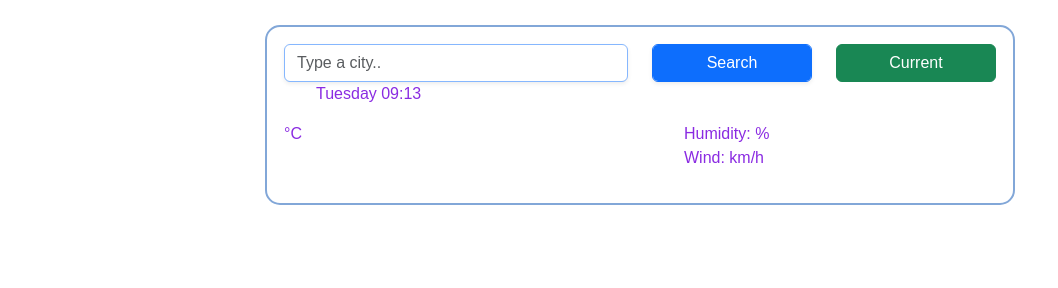
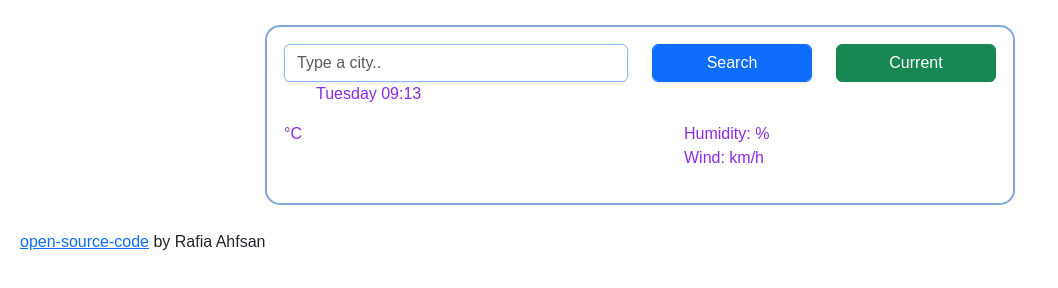
Before and after one commit to rahfia23/javascript-open-weather-app, a website built with Parcel: page index.html in a window 1280 px wide. Shown: the whole page, without its empty margins (0-1058 px from the left). Built offline with nearby package versions, Linux system fonts and the light colour scheme; no server answers.

Commit message:
added hyperlink to github repo

```diff
--- a/index.html
+++ b/index.html
@@ -70,6 +70,10 @@
         </div>
       </div>
     </div>
+    <p>
+      <a href="https://github.com/rahfia23/javascript-open-weather-app">open-source-code</a>
+      by Rafia Ahfsan
+    </p>
     <script>
       function formatDate(date) {
         let hours = date.getHours();
```
